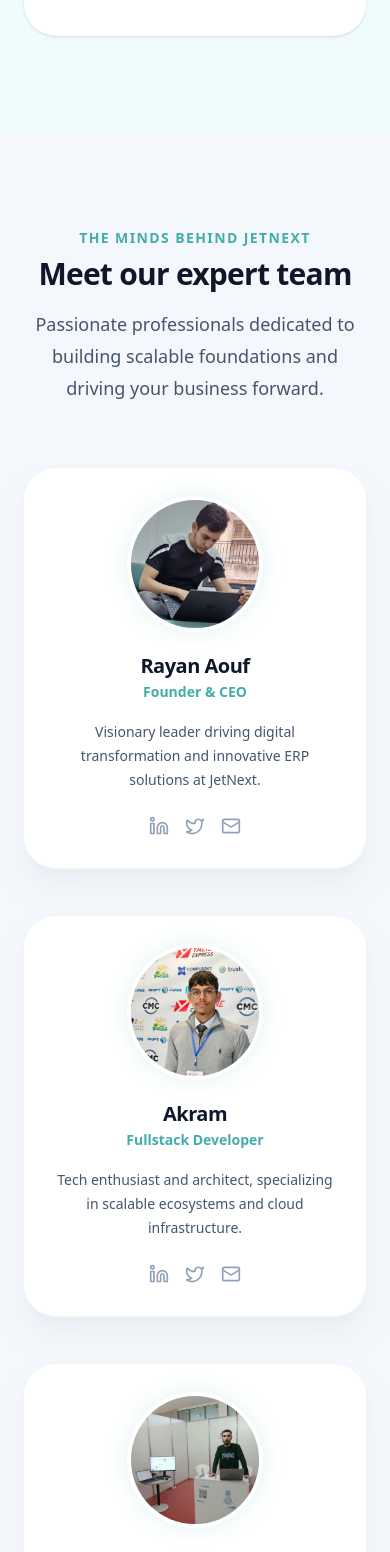
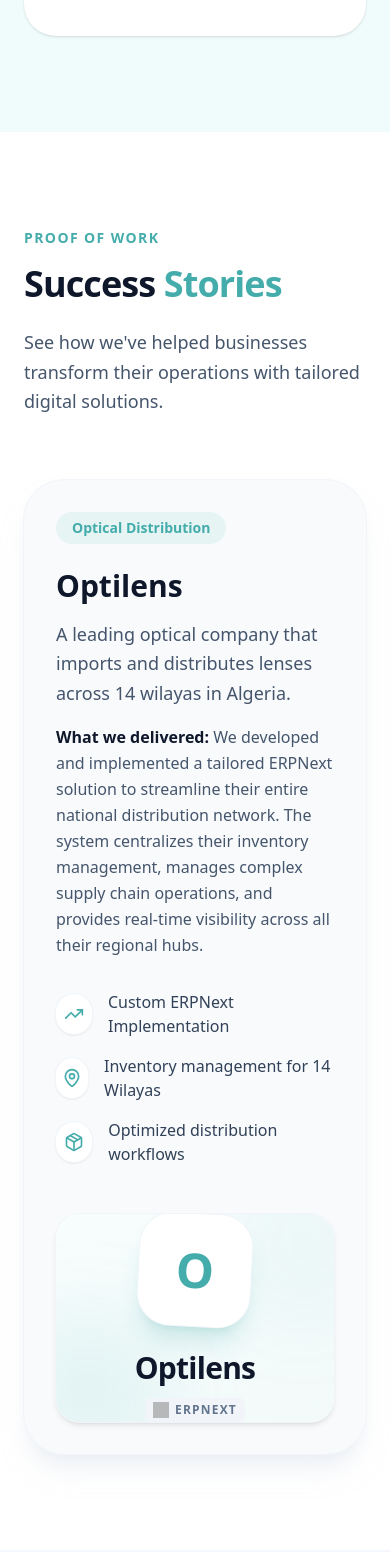
Before and after one commit to rayanaouf-creator/landing-page, a React (Vite) app: page / in a window 390 px wide. Shown: the part 6283-7835 px from the top of the page. Built offline with nearby package versions, Linux system fonts and the light colour scheme; grey boxes are pictures that could not be loaded.

Commit message:
feat(home): add ProofOfWork section
Introduce the ProofOfWork component to the home page to showcase successful client case studies and project implementations.

```diff
--- /dev/null
+++ b/src/components/ProofOfWork.tsx
@@ -0,0 +1,95 @@
+import { motion } from 'motion/react';
+import { CheckCircle2, TrendingUp, Package, MapPin } from 'lucide-react';
+
+const projects = [
+  {
+    name: 'Optilens',
+    industry: 'Optical Distribution',
+    description: 'A leading optical company that imports and distributes lenses across 14 wilayas in Algeria.',
+    solution: 'We developed and implemented a tailored ERPNext solution to streamline their entire national distribution network. The system centralizes their inventory management, manages complex supply chain operations, and provides real-time visibility across all their regional hubs.',
+    highlights: [
+      { text: 'Custom ERPNext Implementation', icon: TrendingUp },
+      { text: 'Inventory management for 14 Wilayas', icon: MapPin },
+      { text: 'Optimized distribution workflows', icon: Package },
+    ]
+  }
+];
+
+export function ProofOfWork() {
+  return (
+    <section id="proof-of-work" className="bg-white py-24 sm:py-32">
+      <div className="mx-auto max-w-7xl px-6 lg:px-8">
+        <div className="mx-auto max-w-2xl lg:text-center">
+          <h2 className="text-sm font-bold uppercase tracking-widest text-[#44ACAB]">Proof of Work</h2>
+          <p className="mt-4 text-4xl font-extrabold tracking-tight text-slate-900 sm:text-5xl">
+            Success <span className="text-[#44ACAB]">Stories</span>
+          </p>
+          <p className="mt-6 text-lg leading-relaxed text-slate-600 font-medium">
+            See how we've helped businesses transform their operations with tailored digital solutions.
+          </p>
+        </div>
+
+        <div className="mx-auto mt-16 max-w-2xl sm:mt-20 lg:mt-24 lg:max-w-none">
+          <div className="grid grid-cols-1 gap-8">
+            {projects.map((project, index) => (
+              <motion.div
+                key={project.name}
+                initial={{ opacity: 0, y: 30 }}
+                whileInView={{ opacity: 1, y: 0 }}
+                viewport={{ once: true }}
+                transition={{ duration: 0.5, delay: index * 0.1 }}
+                className="relative overflow-hidden rounded-[2.5rem] bg-slate-50 ring-1 ring-slate-100 shadow-xl shadow-slate-200/50 p-8 sm:p-12 lg:flex lg:items-center lg:gap-16"
+              >
+                <div className="lg:w-1/2 z-10">
+                  <div className="inline-flex items-center gap-2 rounded-full bg-[#e6f4f4] px-4 py-1.5 text-sm font-semibold text-[#44ACAB]">
+                    <span>{project.industry}</span>
+                  </div>
+                  <h3 className="mt-6 text-3xl font-extrabold text-slate-900 sm:text-4xl">{project.name}</h3>
+                  <p className="mt-4 text-lg text-slate-600 leading-relaxed font-medium">
+                    {project.description}
+                  </p>
+                  <p className="mt-4 text-slate-600 leading-relaxed">
+                    <strong className="text-slate-900 font-bold">What we delivered: </strong>
+                    {project.solution}
+                  </p>
+
+                  <ul className="mt-8 space-y-4">
+                    {project.highlights.map((highlight, i) => (
+                      <li key={i} className="flex items-center gap-4 text-slate-700 font-medium">
+                        <div className="flex h-10 w-10 items-center justify-center rounded-full bg-white shadow-sm ring-1 ring-slate-100 text-[#44ACAB]">
+                           <highlight.icon className="h-5 w-5" />
+                        </div>
+                        {highlight.text}
+                      </li>
+                    ))}
+                  </ul>
+                </div>
+
+                <div className="mt-12 lg:mt-0 lg:w-1/2 lg:flex-shrink-0 z-10">
+                  <div className="relative aspect-[4/3] w-full rounded-3xl overflow-hidden bg-white shadow-md ring-1 ring-slate-100 p-8 flex items-center justify-center">
+                    <div className="absolute inset-0 bg-gradient-to-br from-[#f0fbfb] to-[#e6f4f4] opacity-50" />
+
+                    {/* Abstract decorative elements */}
+                    <div className="absolute -top-12 -right-12 h-40 w-40 rounded-full bg-[#44ACAB]/5 blur-2xl" />
+                    <div className="absolute -bottom-12 -left-12 h-40 w-40 rounded-full bg-[#44ACAB]/10 blur-2xl" />
+
+                    <div className="relative z-10 flex flex-col items-center text-center">
+                       <div className="h-28 w-28 rounded-[2rem] bg-white shadow-xl shadow-[#44ACAB]/20 flex items-center justify-center mb-6 ring-1 ring-slate-100 rotate-3 transition-transform hover:rotate-0">
+                           <span className="text-5xl font-black text-[#44ACAB]">O</span>
+                       </div>
+                       <div className="text-3xl font-black tracking-tight text-slate-900">Optilens</div>
+                       <div className="mt-3 inline-flex items-center gap-1.5 rounded-md bg-slate-100 px-2 py-1 text-xs font-bold uppercase tracking-widest text-slate-500">
+                         <img src="https://cdn.simpleicons.org/erpnext/0089FF" alt="ERPNext" className="h-4 w-4 opacity-70" />
+                         ERPNext
+                       </div>
+                    </div>
+                  </div>
+                </div>
+              </motion.div>
+            ))}
+          </div>
+        </div>
+      </div>
+    </section>
+  );
+}
--- a/src/pages/Home.tsx
+++ b/src/pages/Home.tsx
@@ -2,6 +2,7 @@
 import { Partners } from '../components/Partners';
 import { Services } from '../components/Services';
 import { Modules } from '../components/Modules';
+import { ProofOfWork } from '../components/ProofOfWork';
 import { Team } from '../components/Team';
 import { Link } from 'react-router-dom';
 
@@ -12,6 +13,7 @@
       <Partners />
       <Services />
       <Modules />
+      <ProofOfWork />
       <Team />
       <section id="contact" className="relative isolate bg-[#1b6b6a] py-24 sm:py-32 overflow-hidden">
         <div className="absolute inset-0 -z-10 bg-[radial-gradient(#ffffff22_1px,transparent_1px)] [background-size:16px_16px] opacity-30"></div>
```
